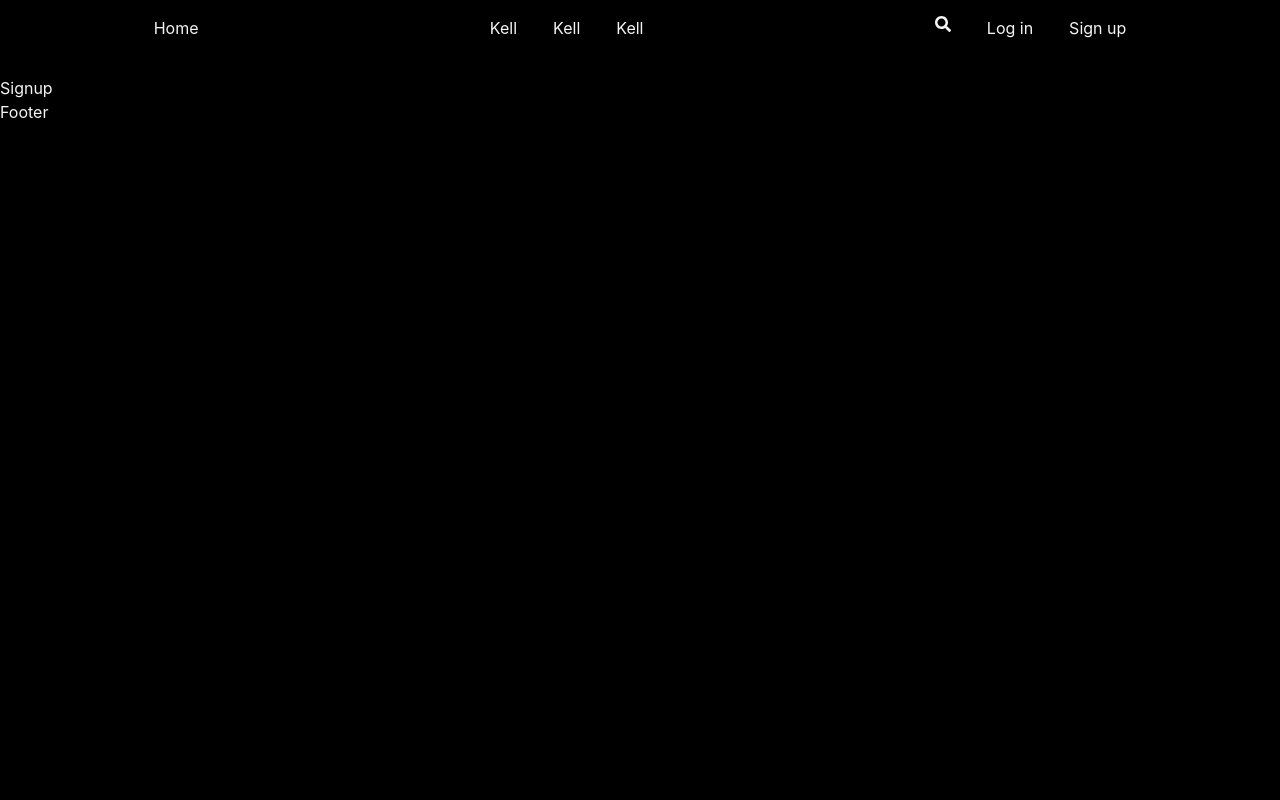
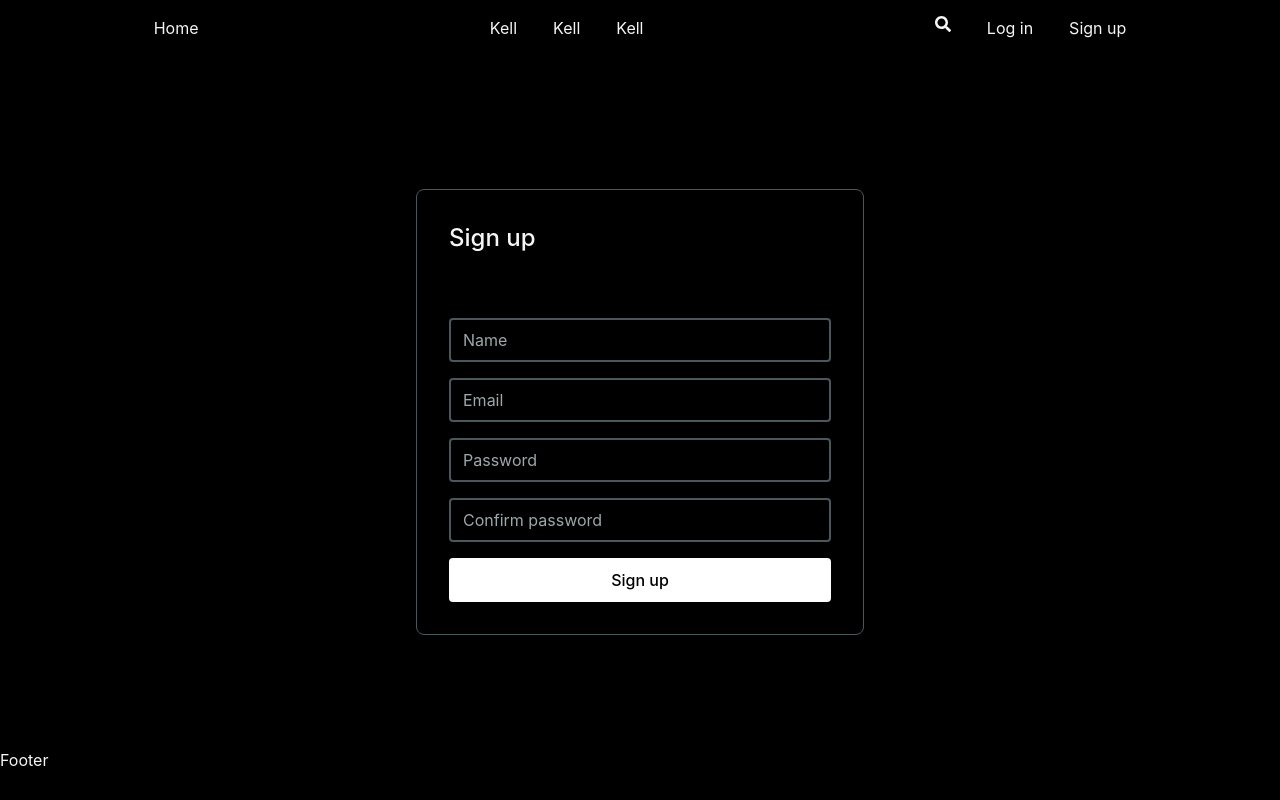
Before and after one commit to kevinbencs/practise_spa, a React (Vite) app: page /signup in a window 1280 px wide. Built offline with nearby package versions, Linux system fonts and the light colour scheme; no server answers.

Commit message:
Login and the sign up pages are done

```diff
--- a/src/pages/login.tsx
+++ b/src/pages/login.tsx
@@ -1,7 +1,96 @@
+import { useState, type SyntheticEvent, useTransition } from "react"
+import { useNavigate } from "react-router";
+import { useUser } from "../components/userContext";
 
 const Login = () => {
+
+  const [error, setError] = useState<string>('')
+  const [isPending,startTransition ] = useTransition();
+  const navigate = useNavigate();
+  const {setName} = useUser()
+
+  const handleSubmit = async (e: SyntheticEvent<HTMLFormElement>) => {
+    e.preventDefault();
+
+    const email = e.target[0].value
+    const password = e.target[1].value
+
+    startTransition(async () => {
+      try {
+        const res = await fetch('/api/login', {
+          method: "POST",
+          headers: {
+            "Accept": "application/json, text/plain",
+            "Content-type": "application/json",
+            "Access-Control-Allow-Origin": "*",
+          },
+          body: JSON.stringify({ email, password, })
+        })
+
+        const data = await res.json();
+
+        if (data.message) {
+          setName(data.message)
+          navigate('/')
+        }
+
+        if (data.error) {
+          setError(data.error)
+        }
+
+        if (data.failed) {
+          setError(data.failed.join(''))
+        }
+
+      } catch (error) {
+        console.log(error)
+        setError('Connection error. Try again')
+      }
+
+    })
+
+  }
+
   return (
-    <div>Login</div>
+    <div className="flex min-h-[calc(100vh-8rem)] items-center justify-center p-6">
+
+      <form
+        onSubmit={handleSubmit}
+        className="w-full max-w-md space-y-4 rounded-lg border border-mist-600  p-8"
+      >
+        <h1 className="mb-6 text-2xl font-medium text-whitesmoke">Log in</h1>
+
+        <div className="text-[#ee0505] min-h-6">{error} </div>
+
+        <input
+          type="email"
+          name="email"
+          id="login-email"
+          placeholder="Email"
+          required
+          disabled={isPending}
+          className="w-full rounded border-2 border-mist-600  p-3 pt-2 pb-2 text-whitesmoke placeholder:text-mist-400 outline-none focus:border-white"
+        />
+
+        <input
+          type="password"
+          name="password"
+          id="login-password"
+          placeholder="Password"
+          required
+          disabled={isPending}
+          className="w-full rounded border-2 border-mist-600  p-3 pt-2 pb-2 text-whitesmoke placeholder:text-mist-400 outline-none focus:border-white"
+        />
+
+
+        <input
+          type="submit"
+          value="Log in"
+          disabled={isPending}
+          className="w-full cursor-pointer rounded border-2 border-white bg-white p-3 pt-2 pb-2 font-medium text-black transition-colors hover:bg-mist-200"
+        />
+      </form>
+    </div>
   )
 }
 
--- a/src/pages/signup.tsx
+++ b/src/pages/signup.tsx
@@ -1,7 +1,114 @@
+import { useState, type SyntheticEvent, useTransition } from "react"
 
 const Signup = () => {
+
+  const [error, setError] = useState<string>('')
+  const [isPending, startTransition] = useTransition();
+  const [message, setMessage] = useState<string>('')
+
+  const handleSubmit = async (e: SyntheticEvent<HTMLFormElement>) => {
+    e.preventDefault();
+
+    const name = e.target[0].value
+    const email = e.target[1].value
+    const password = e.target[2].value
+    const confirmPassword = e.target[3].value
+
+    startTransition(async () => {
+      try {
+        const res = await fetch('/api/signup', {
+          method: "POST",
+          headers: {
+            "Accept": "application/json, text/plain",
+            "Content-type": "application/json",
+            "Access-Control-Allow-Origin": "*",
+          },
+          body: JSON.stringify({ name, email, password, confirmPassword })
+        })
+
+        const data = await res.json();
+
+        if (data.message) {
+          setMessage(data.message)
+        }
+
+        if (data.error) {
+          setError(data.error)
+        }
+
+        if (data.failed) {
+          setError(data.failed.join(''))
+        }
+      } catch (error) {
+        console.log(error)
+        setError('Connection error. Try again')
+      }
+    })
+
+  }
+
   return (
-    <div>Signup</div>
+    <div className="flex min-h-[calc(100vh-8rem)] items-center justify-center p-6">
+      <form
+        onSubmit={handleSubmit}
+        className="w-full max-w-md space-y-4 rounded-lg border border-mist-600  p-8"
+      >
+        <h1 className="mb-6 text-2xl font-medium text-whitesmoke">Sign up</h1>
+
+        <div className="min-h-6">
+          <div className="text-[#ee0505]">{error}</div>
+          <div className="text-[#01bb29]">{message}</div>
+        </div>
+
+
+        <input
+          type="text"
+          name="name"
+          id="login-name"
+          placeholder="Name"
+          required
+          disabled={isPending}
+          className="w-full rounded border-2 border-mist-600  p-3 pt-2 pb-2 text-whitesmoke placeholder:text-mist-400 outline-none focus:border-white"
+        />
+
+        <input
+          type="email"
+          name="email"
+          id="login-email"
+          placeholder="Email"
+          required
+          disabled={isPending}
+          className="w-full rounded border-2 border-mist-600  p-3 pt-2 pb-2 text-whitesmoke placeholder:text-mist-400 outline-none focus:border-white"
+        />
+
+        <input
+          type="password"
+          name="password"
+          id="login-password"
+          placeholder="Password"
+          required
+          disabled={isPending}
+          className="w-full rounded border-2 border-mist-600  p-3 pt-2 pb-2 text-whitesmoke placeholder:text-mist-400 outline-none focus:border-white"
+        />
+
+        <input
+          type="password"
+          name="confirm-password"
+          id="confirm-password"
+          placeholder="Confirm password"
+          required
+          disabled={isPending}
+          className="w-full rounded border-2 border-mist-600  p-3 pt-2 pb-2 text-whitesmoke placeholder:text-mist-400 outline-none focus:border-white"
+        />
+
+        <input
+          type="submit"
+          value="Sign up"
+          disabled={isPending}
+          className="w-full cursor-pointer rounded border-2 border-white bg-white p-3 pt-2 pb-2 font-medium text-black transition-colors hover:bg-mist-200"
+        />
+      </form>
+    </div>
   )
 }
 
```
